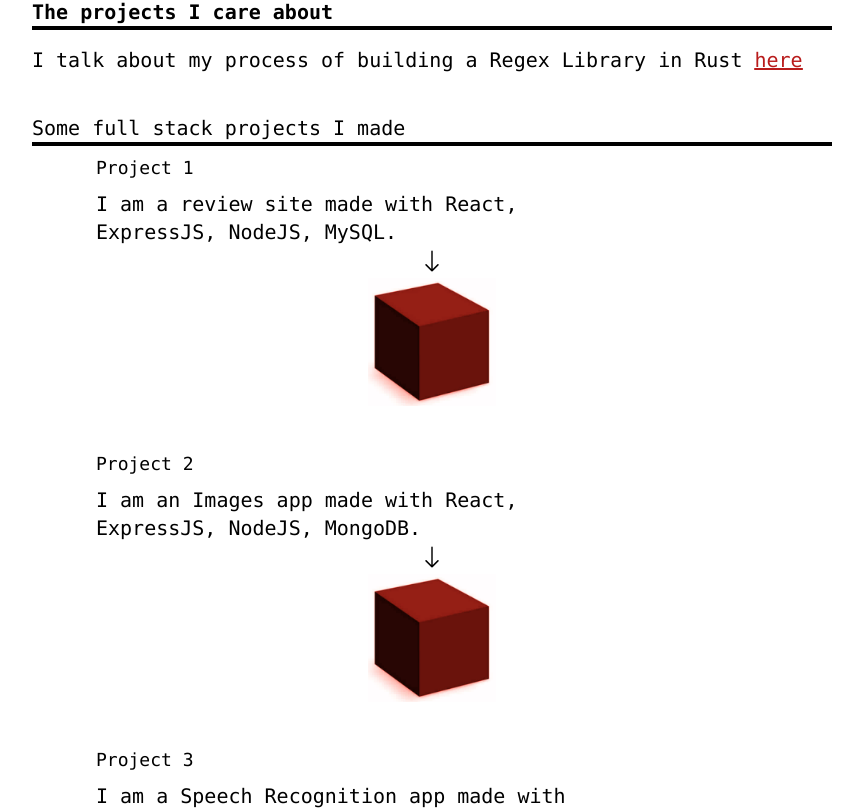
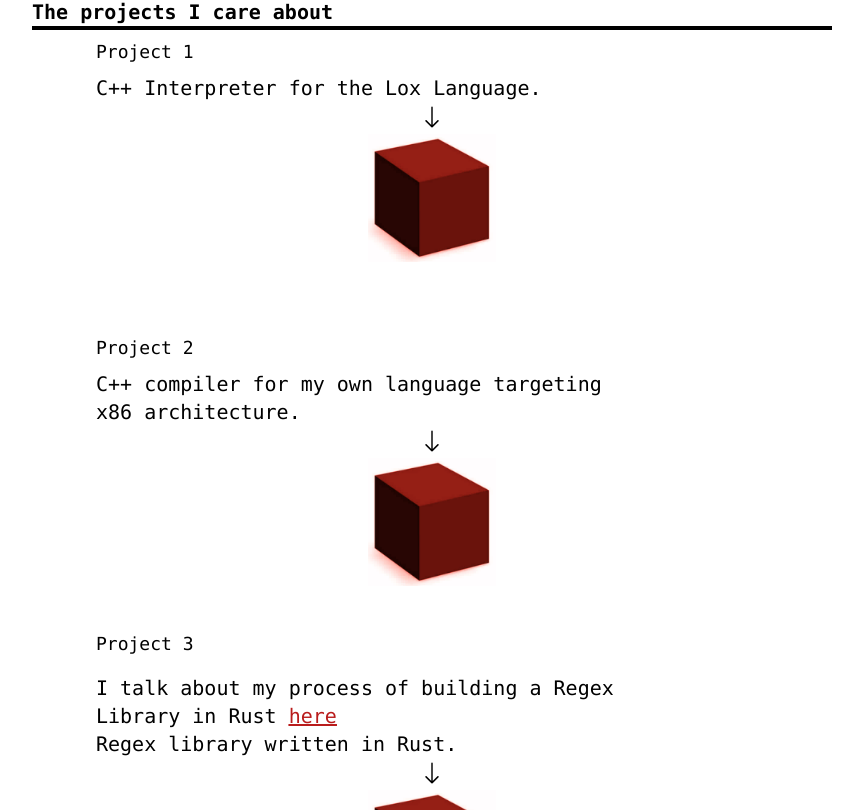
Before and after one commit to JayZenith/portfolio, a React (Create React App) app: page / in a window 1280 px wide. Shown: the part 510-1320 px from the top of the page, without its empty margins (208-1071 px from the left). Built offline with nearby package versions, Linux system fonts and the light colour scheme; what taos would draw is missing.

Commit message:
Added 3 new projects

```diff
--- a/src/MainPage.js
+++ b/src/MainPage.js
@@ -32,10 +32,64 @@ function MainPage() {
 
             </div>
             <div className='mt-10 w-full border-b-4 border-black text-xl font-bold'>The projects I care about</div>
-            <div className='mt-4'>I talk about my process of building a Regex Library in Rust <span className=''></span><span className='text-red-700 underline'><a className="" href="/regex">here</a></span></div>
 
 
         </div>
+
+        <div className='mt-2 h-auto  lg:w-2/3 lg:h-72 lg:flex-row '>
+            <div className='lg:w-3/4 lg:pl-16 '>
+                <p className='text-lg'>Project 1</p>
+                <p className='mt-2 '>
+                    C++ Interpreter for the Lox Language.
+                </p>
+
+            </div>
+            <div className='mt-5 lg:mt-0 flex flex-col lg:items-center  items-center  '>
+                <li className='list-none  '><i class="bi bi-arrow-down font-bold text-2xl"></i></li>
+                <div className='w-32 h-32 lg:w-32 lg:h-32'>
+                    <a href="https://github.com/JayZenith/CppLoxInterpreter" className='underline text-black'><img className='w-full h-full lg:h-full lg:w-full
+                          transition-transform duration-500 ease-in-out  hover:rotate-180'  src={redBox}></img></a>
+                </div>
+            </div>
+        </div>
+
+        <div className='mt-2 h-auto  lg:w-2/3 lg:h-72 lg:flex-row '>
+            <div className='lg:w-3/4 lg:pl-16 '>
+                <p className='text-lg'>Project 2</p>
+                <p className='mt-2 '>
+                    C++ compiler for my own language targeting x86 architecture.
+                </p>
+
+            </div>
+            <div className='mt-5 lg:mt-0 flex flex-col lg:items-center  items-center  '>
+                <li className='list-none  '><i class="bi bi-arrow-down font-bold text-2xl"></i></li>
+                <div className='w-32 h-32 lg:w-32 lg:h-32'>
+                    <a href="https://github.com/JayZenith/CompilerForTestLang" className='underline text-black'><img className='w-full h-full lg:h-full lg:w-full
+                          transition-transform duration-500 ease-in-out  hover:rotate-180'  src={redBox}></img></a>
+                </div>
+            </div>
+        </div>
+
+
+        <div className='mt-2 h-auto  lg:w-2/3 lg:h-72 lg:flex-row '>
+            <div className='lg:w-3/4 lg:pl-16 '>
+                <p className='text-lg'>Project 3</p>
+                <p className='mt-2 '>
+                <div className='mt-4'>I talk about my process of building a Regex Library in Rust <span className=''></span><span className='text-red-700 underline'><a className="" href="/regex">here</a></span></div>
+                    Regex library written in Rust.
+                </p>
+
+            </div>
+            <div className='mt-5 lg:mt-0 flex flex-col lg:items-center  items-center  '>
+                <li className='list-none  '><i class="bi bi-arrow-down font-bold text-2xl"></i></li>
+                <div className='w-32 h-32 lg:w-32 lg:h-32'>
+                    <a href="https://github.com/JayZenith/RustRegexEngine" className='underline text-black'><img className='w-full h-full lg:h-full lg:w-full
+                          transition-transform duration-500 ease-in-out  hover:rotate-180'  src={redBox}></img></a>
+                </div>
+            </div>
+        </div>
+
+
 
 
         <div className='mt-10 border-b-4 w-full lg:w-2/3 border-black text-xl'>Some full stack projects I made </div>
```
